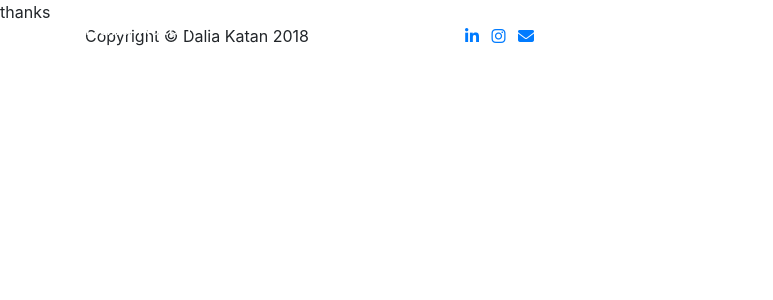
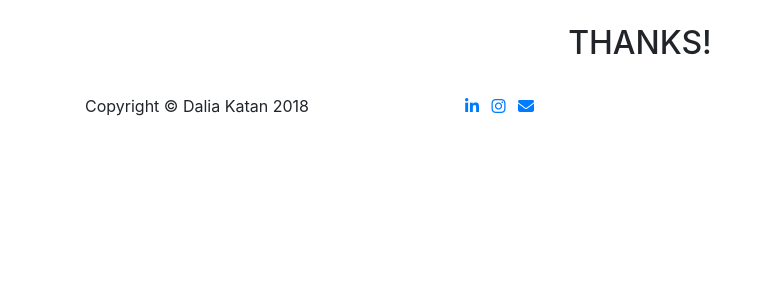
Before and after one commit to dalkat/dalkat.github.io, a Jekyll site: the page built from thanks.md, in a window 1280 px wide. Shown: the top 300 px of the page, without its empty margins (0-773 px from the left). Built offline with Jekyll 4.4.1, drawn with Linux system fonts in a browser that asks for light colours; nearby versions of some CDN libraries; some web fonts are replaced; library files that are not in the unit come from our copies.

Commit message:
thanks 9

```diff
--- a/_layouts/thanks.html
+++ b/_layouts/thanks.html
@@ -10,9 +10,8 @@ layout: default
     <header class="masthead">
       <div class="container">
         <div class="intro-text">
-          <div class="intro-lead-in">{{ site.data.home.intro.lead-in }}</div>
-          <div class="intro-heading text-uppercase">{{ site.data.home.intro.heading }}</div>
-          <a class="btn btn-primary btn-xl text-uppercase js-scroll-trigger" href="#about">{{ site.data.home.intro.btn }}</a>
+          <div class="intro-heading text-uppercase">Thanks for your note!</div>
+          <div class="intro-lead-in">I'll be in touch shortly.</div>
         </div>
       </div>
     </header>
--- a/thanks.md
+++ b/thanks.md
@@ -1,4 +1,16 @@
 ---
 layout: default
 ---
-<div style="background-color:000000;">thanks</div>
+
+{%- assign assets_path = "assets/" -%}
+{%- if site.assets_path -%}
+  {%- assign assets_path = site.assets_path -%}
+{%- endif -%}
+    {% assign ws = '' %}
+
+  <section id="about">
+      <div class="container">
+        <div class="row" style="text-align:center;display:inline;">
+          <h2 class="section-heading text-uppercase">Thanks!</h2></div>
+      </div>
+  </section>
```
